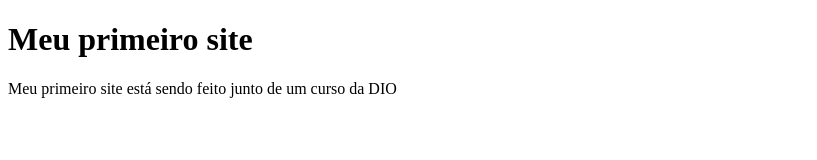
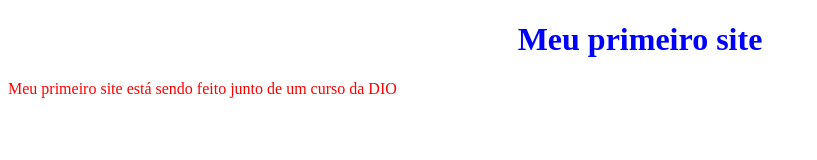
Before and after one commit to andrelwm/javascript-orange-tech-dio, a plain HTML site: page pokedex/index.html in a window 1280 px wide. Shown: the whole page, without its empty margins (0-817 px from the left). Drawn offline with Linux system fonts and the light colour scheme.

Commit message:
Introduçõa ao Desenvolvimento Web

```diff
--- a/pokedex/index.html
+++ b/pokedex/index.html
@@ -5,7 +5,19 @@
     <meta http-equiv="X-UA-Compatible" content="IE=edge">
     <meta name="viewport" content="width=device-width, initial-scale=1.0">
     <title>Pokedex</title>
+
+    <style>
+        p {
+            color: red;
+        }
+
+        h1 {
+            color: blue;
+            text-align: center;
+        }
+    </style>
 </head>
+
 <body>
 
     <h1>Meu primeiro site</h1>
```
